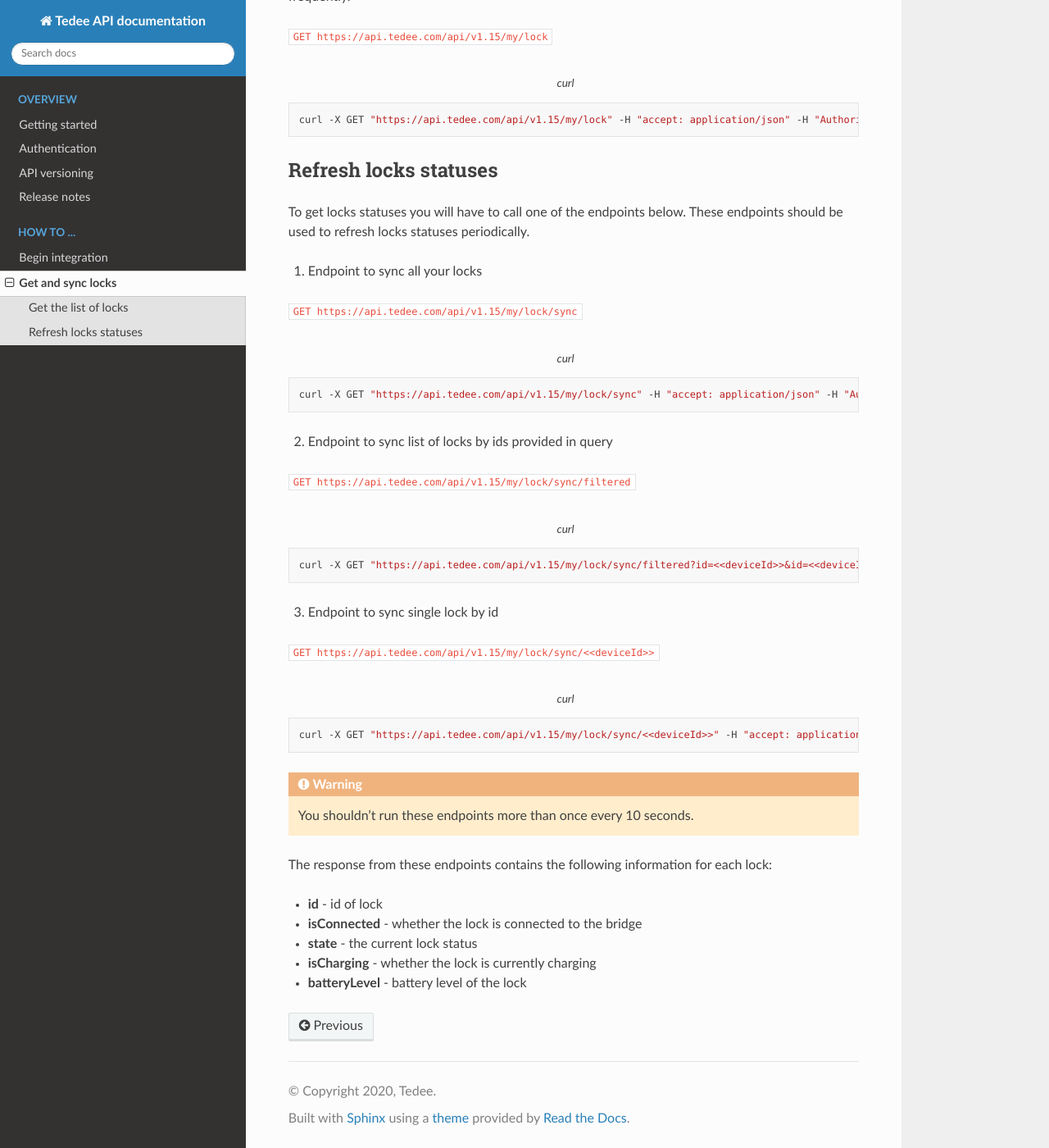
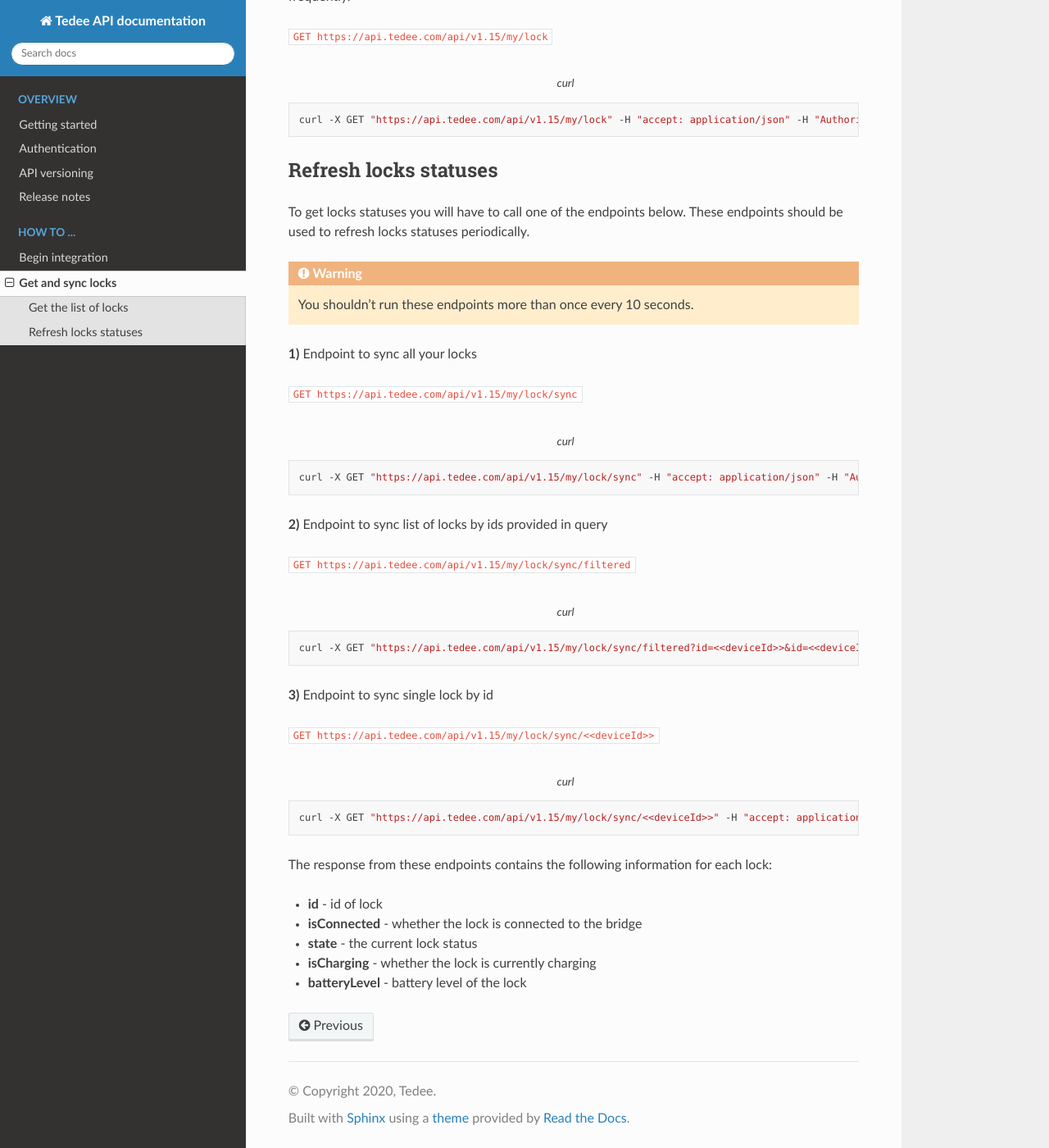
Before and after one commit to tedee-com/tedee-api-doc, a Sphinx documentation site: the page built from docs/source/howtos/get-and-sync-locks.rst, in a window 1280 px wide and 1400 px high, scrolled down 526 px. Shown: the whole window at 82% size. Built offline with Sphinx 7.4.7 and the Read the Docs theme 2.0.0, drawn with Linux system fonts in a browser that asks for light colours.

Commit message:
Moved warning above endpoints

```diff
--- a/docs/source/howtos/get-and-sync-locks.rst
+++ b/docs/source/howtos/get-and-sync-locks.rst
@@ -39,7 +44,7 @@ These endpoints should be used to refresh locks statuses periodically.
     curl -X GET "|apiUrl|/api/|apiVersion|/my/lock/sync" -H "accept: application/json" -H "Authorization: Bearer <<access token>>"
 
 
-2) Endpoint to sync list of locks by ids provided in query
+**2)** Endpoint to sync list of locks by ids provided in query
 
 ``GET |apiUrl|/api/|apiVersion|/my/lock/sync/filtered``
 
@@ -50,7 +55,7 @@ These endpoints should be used to refresh locks statuses periodically.
 
 
 
-3) Endpoint to sync single lock by id
+**3)** Endpoint to sync single lock by id
 
 ``GET |apiUrl|/api/|apiVersion|/my/lock/sync/<<deviceId>>``
 
```
Also changed, not shown: other parts of docs/source/howtos/get-and-sync-locks.rst (+6 -4 lines).
